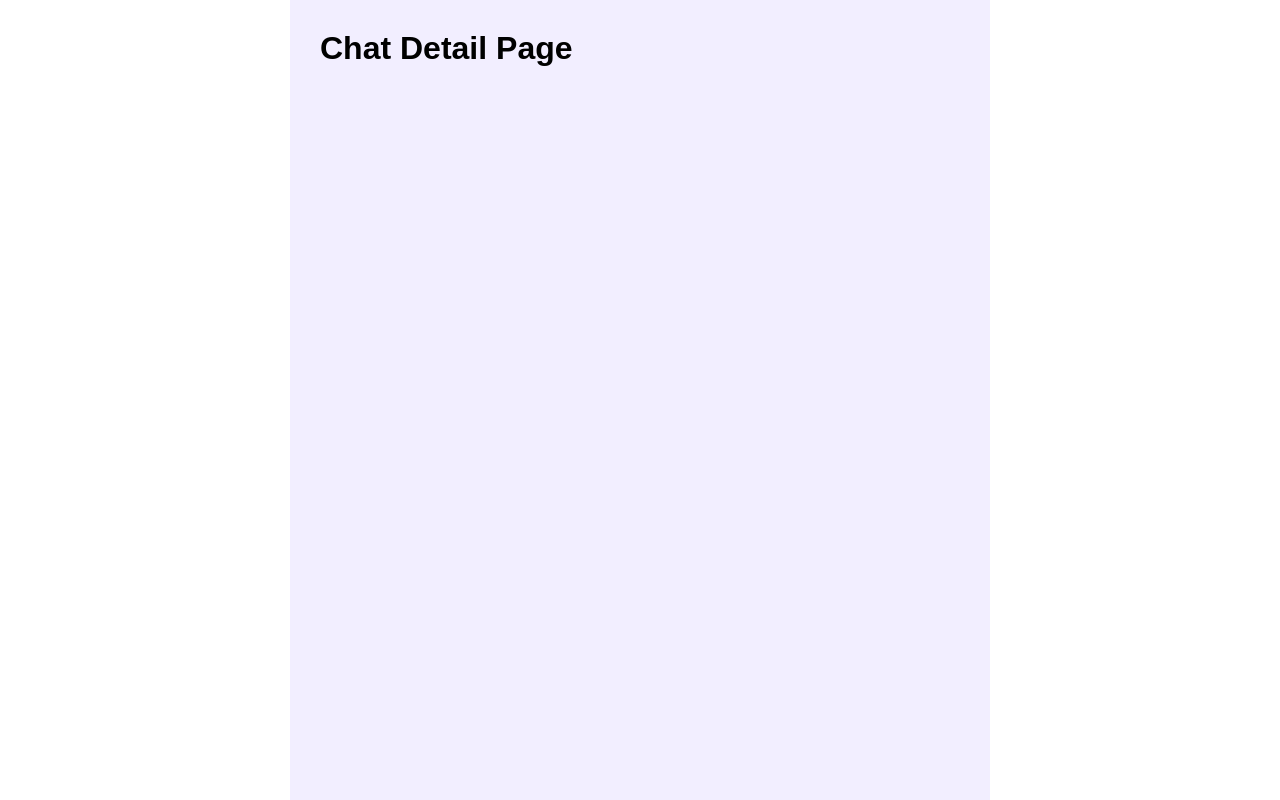
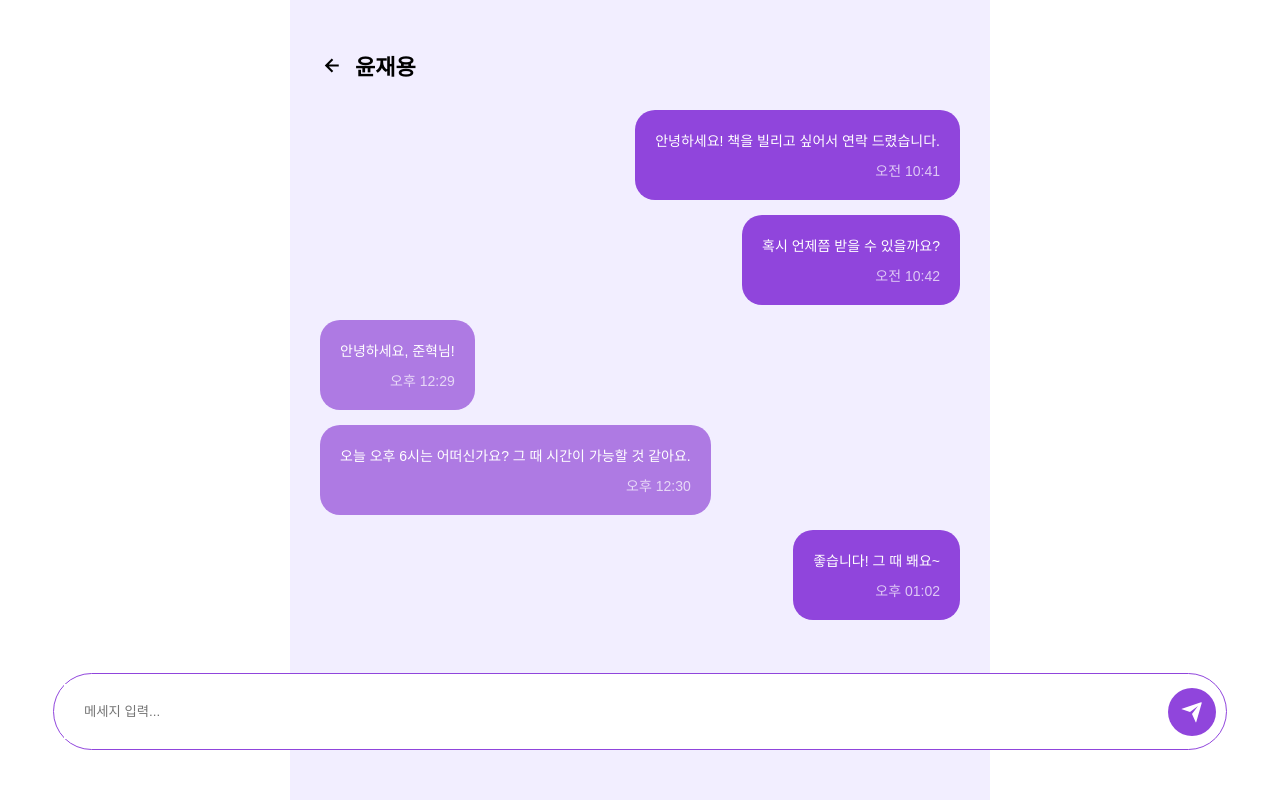
Before and after one commit to KongGookSu/frontend, a React (Vite) app: page /chat/1 in a window 1280 px wide. Built offline with nearby package versions, Linux system fonts and the light colour scheme.

Commit message:
feat: 채팅 상세 페이지 구현 (#9)

```diff
--- a/src/constants/chatData.json
+++ b/src/constants/chatData.json
@@ -2,7 +2,7 @@
     {
         "id": 1,
         "name": "윤재용",
-        "message": "좋습니다! 그 때 뵈요~",
+        "message": "좋습니다! 그 때 봬요~",
         "time": "13:02",
         "unreadCount": 1,
         "avatarUrl": "https://avatars.githubusercontent.com/u/103253736?v=4"
--- /dev/null
+++ b/src/constants/chatDetailData.json
@@ -0,0 +1,40 @@
+{
+    "chatId": 1,
+    "messages": [
+        {
+            "id": 1,
+            "sender": "나",
+            "message": "안녕하세요! 책을 빌리고 싶어서 연락 드렸습니다.",
+            "time": "오전 10:41",
+            "type": "sent"
+        },
+        {
+            "id": 2,
+            "sender": "나",
+            "message": "혹시 언제쯤 받을 수 있을까요?",
+            "time": "오전 10:42",
+            "type": "sent"
+        },
+        {
+            "id": 3,
+            "sender": "윤재용",
+            "message": "안녕하세요, 준혁님!",
+            "time": "오후 12:29",
+            "type": "received"
+        },
+        {
+            "id": 4,
+            "sender": "윤재용",
+            "message": "오늘 오후 6시는 어떠신가요? 그 때 시간이 가능할 것 같아요.",
+            "time": "오후 12:30",
+            "type": "received"
+        },
+        {
+            "id": 5,
+            "sender": "나",
+            "message": "좋습니다! 그 때 봬요~",
+            "time": "오후 01:02",
+            "type": "sent"
+        }
+    ]
+}
--- /dev/null
+++ b/src/pages/ChatDetailPage.styled.ts
@@ -0,0 +1,80 @@
+import styled from "styled-components";
+
+export const ChatDetailWrapper = styled.div`
+    background-color: #f2eeff;
+    display: flex;
+    flex-direction: column;
+    justify-content: space-between;
+    overflow: hidden;
+`;
+
+export const MessagesWrapper = styled.div`
+    display: flex;
+    flex-direction: column;
+    gap: 15px;
+    margin-top: 10px;
+    height: calc(100vh - 260px);
+    overflow-y: auto;
+`;
+
+export const MessageItem = styled.div<{ type: "sent" | "received" }>`
+    align-self: ${(props) => (props.type === "sent" ? "flex-end" : "flex-start")};
+    background-color: ${(props) => (props.type === "sent" ? "#9045DC" : "#AE7AE3")};
+    color: white;
+    padding: 20px;
+    border-radius: 20px;
+    max-width: 70%;
+    display: flex;
+    flex-direction: column;
+    gap: 10px;
+`;
+
+export const MessageText = styled.div``;
+
+export const MessageTime = styled.div`
+    align-self: flex-end;
+    opacity: 0.7;
+`;
+
+export const InputWrapper = styled.div`
+    position: fixed;
+    bottom: 0;
+    left: 0;
+    width: 100%;
+    display: flex;
+    border-top: 1px solid #e0e0e0;
+    border: none;
+    align-items: center;
+    justify-content: center;
+    padding: 15px 0 50px 0;
+`;
+
+export const MessageInputWrapper = styled.div`
+    display: flex;
+    align-items: center;
+    width: 90%;
+    padding: 10px;
+    background-color: #fff;
+    border: 1px solid #9045dc;
+    border-radius: 45px;
+`;
+
+export const MessageInput = styled.input`
+    flex-grow: 1;
+    padding: 20px;
+    border: none;
+    outline: none;
+`;
+
+export const SendButton = styled.button`
+    display: flex;
+    justify-content: center;
+    align-items: center;
+    background-color: #9045dc;
+    width: 48px;
+    height: 48px;
+    color: white;
+    border: none;
+    border-radius: 50%;
+    cursor: pointer;
+`;
--- a/src/pages/ChatDetailPage.tsx
+++ b/src/pages/ChatDetailPage.tsx
@@ -1,7 +1,103 @@
+import { useEffect, useState, useRef } from "react";
+import { RiSendPlaneFill } from "react-icons/ri";
+import { useParams } from "react-router-dom";
+
+import { TopBar } from "@/components/display/TopBar";
+import { Text } from "@/components/typography/Text";
+
+import chatDetailData from "@/constants/chatDetailData.json";
+
+import {
+    ChatDetailWrapper,
+    MessagesWrapper,
+    MessageItem,
+    MessageText,
+    MessageTime,
+    InputWrapper,
+    MessageInputWrapper,
+    MessageInput,
+    SendButton,
+} from "./ChatDetailPage.styled";
+
+interface IMessage {
+    id: number;
+    sender: string;
+    message: string;
+    time: string;
+    type: "sent" | "received";
+}
+
 export default function ChatDetailPage() {
-  return (
-    <>
-      <h1>Chat Detail Page</h1>
-    </>
-  );
+    const { chatId } = useParams<{ chatId: string }>();
+    const [messages, setMessages] = useState<IMessage[]>([]);
+    const [newMessage, setNewMessage] = useState<string>("");
+    const messageEndRef = useRef<HTMLDivElement>(null);
+
+    useEffect(() => {
+        const data = chatDetailData as { messages: IMessage[] };
+        setMessages(data.messages);
+    }, [chatId]);
+
+    useEffect(() => {
+        scrollToBottom();
+    }, [messages]);
+
+    const handleSendMessage = () => {
+        if (newMessage.trim() === "") return;
+
+        const newMessageData: IMessage = {
+            id: messages.length + 1,
+            sender: "나",
+            message: newMessage,
+            time: new Date().toLocaleTimeString([], { hour: "2-digit", minute: "2-digit" }),
+            type: "sent",
+        };
+
+        setMessages([...messages, newMessageData]);
+        setNewMessage("");
+    };
+
+    const scrollToBottom = () => {
+        messageEndRef.current?.scrollIntoView({ behavior: "smooth" });
+    };
+
+    return (
+        <>
+            <TopBar title="윤재용" />
+
+            <ChatDetailWrapper>
+                <MessagesWrapper>
+                    {messages.map((message) => (
+                        <MessageItem key={message.id} type={message.type}>
+                            <MessageText>
+                                <Text size="s">{message.message}</Text>
+                            </MessageText>
+                            <MessageTime>
+                                <Text size="s">{message.time}</Text>
+                            </MessageTime>
+                        </MessageItem>
+                    ))}
+                    <div ref={messageEndRef} />
+                </MessagesWrapper>
+
+                <InputWrapper>
+                    <MessageInputWrapper>
+                        <MessageInput
+                            placeholder="메세지 입력..."
+                            value={newMessage}
+                            onChange={(e) => setNewMessage(e.target.value)}
+                            onKeyPress={(e) => {
+                                if (e.key === "Enter") {
+                                    handleSendMessage();
+                                }
+                            }}
+                        />
+                        <SendButton onClick={handleSendMessage}>
+                            <RiSendPlaneFill size={24} />
+                        </SendButton>
+                    </MessageInputWrapper>
+                </InputWrapper>
+            </ChatDetailWrapper>
+        </>
+    );
 }
```
